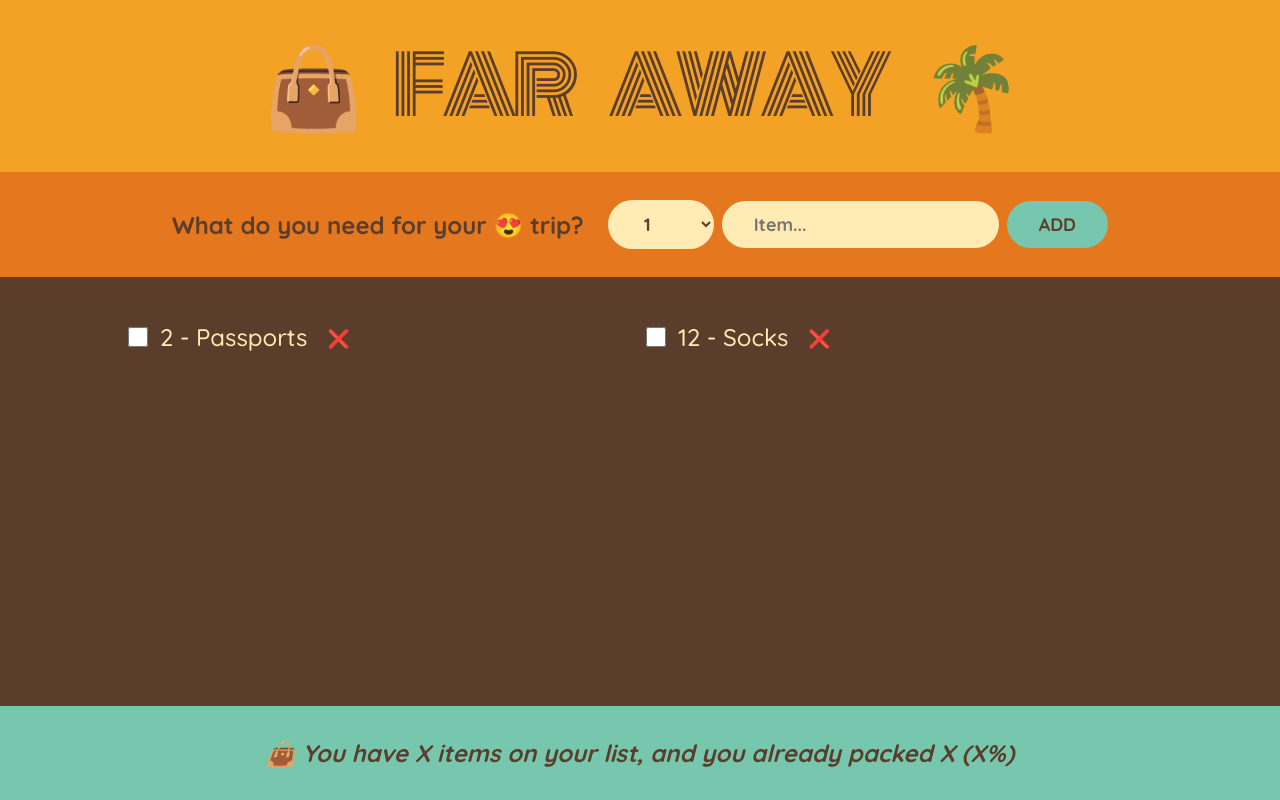
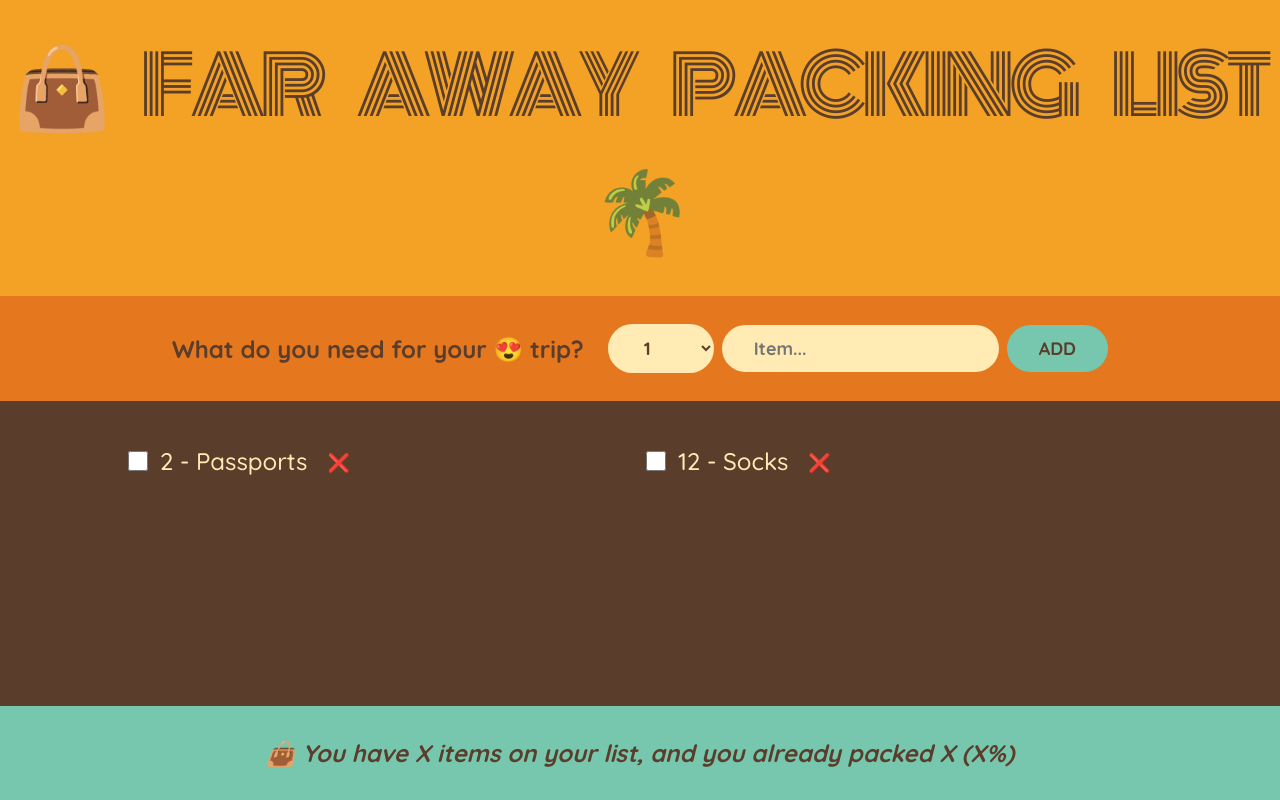
Before and after one commit to carlhicban/travel-list-react, a React (Create React App) app: page / in a window 1280 px wide. Built offline with nearby package versions, Linux system fonts and the light colour scheme.

Commit message:
Update title

```diff
--- a/src/App.js
+++ b/src/App.js
@@ -16,7 +16,7 @@ export default function App() {
   );
 }
 function Logo() {
-  return <h1>👜 Far Away 🌴</h1>;
+  return <h1>👜 Far Away Packing List🌴</h1>;
 }
 function Form() {
   const [description, setDescription] = useState("");
```
